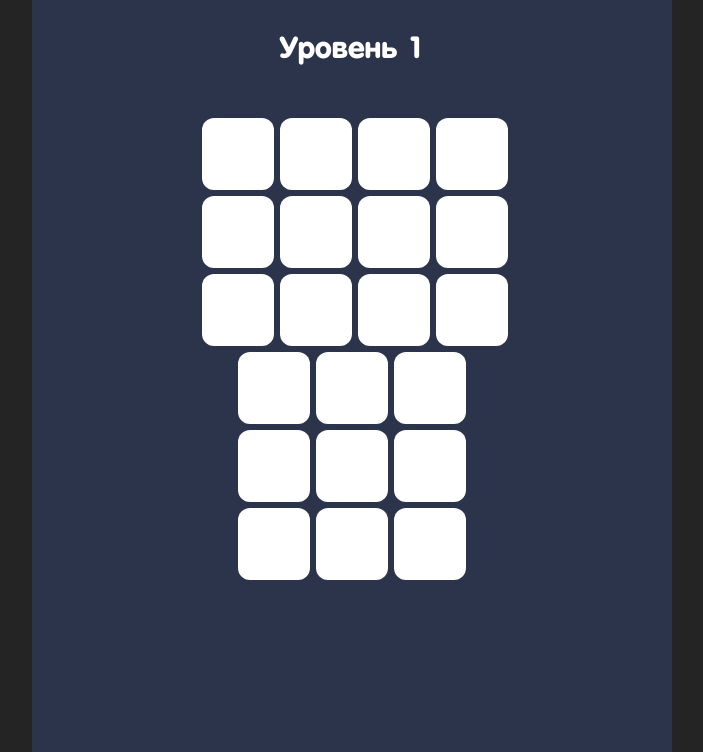
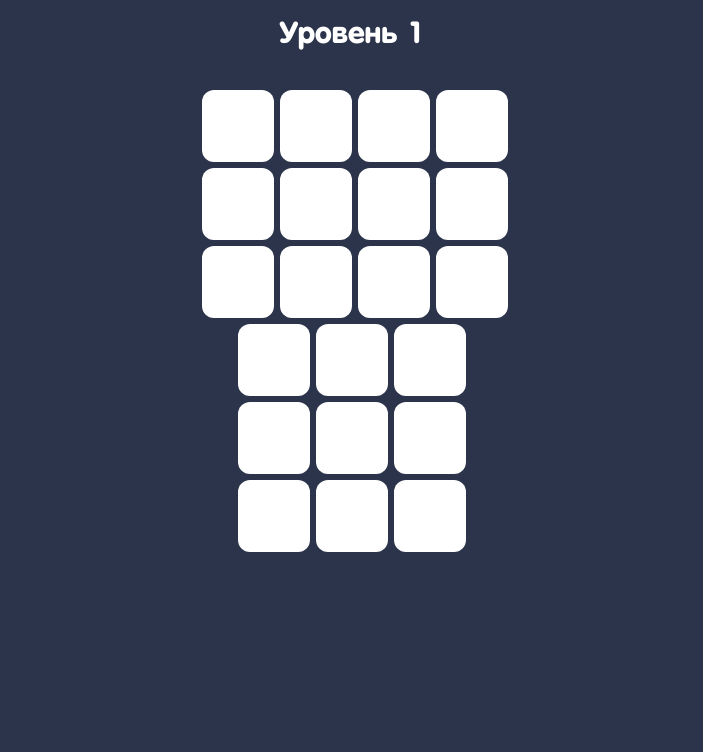
Before and after one commit to IvanKirik/game_words, a website built with Vite: page index.html in a window 1280 px wide. Shown: the top 752 px of the page, without its empty margins (288-991 px from the left). Built offline with nearby package versions, Linux system fonts and the light colour scheme.

Commit message:
Added background body && fixed top margin

```diff
--- a/src/app/constants.ts
+++ b/src/app/constants.ts
@@ -12,8 +12,8 @@ export const MODAL_HEIGHT = 428
 
 /** Margin, padding */
 export const WORD_PADDING = 6
-export const TOP_MARGIN_GRID = 118
-export const TOP_MARGIN_TITLE = 50
+export const TOP_MARGIN_GRID = 90
+export const TOP_MARGIN_TITLE = 35
 export const TOP_MARGIN_HINT = 705
 export const TOP_MARGIN_GAME_PANEL = 940
 export const TOP_MARGIN_MODAL = 363
--- a/src/style.css
+++ b/src/style.css
@@ -25,6 +25,7 @@ body {
   place-items: center;
   min-width: 320px;
   min-height: 100vh;
+  background-color: #2B344B;
 }
 
 #app {
```
